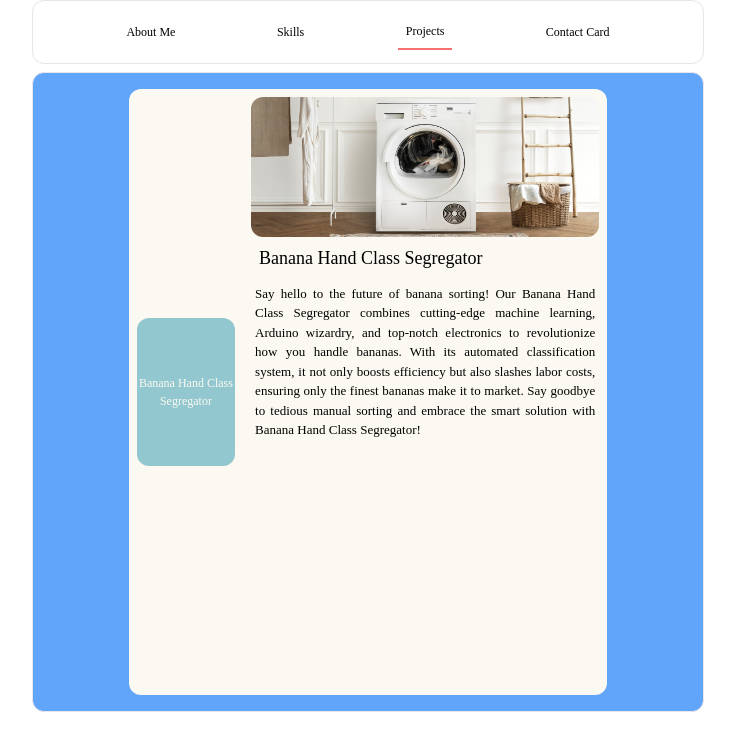
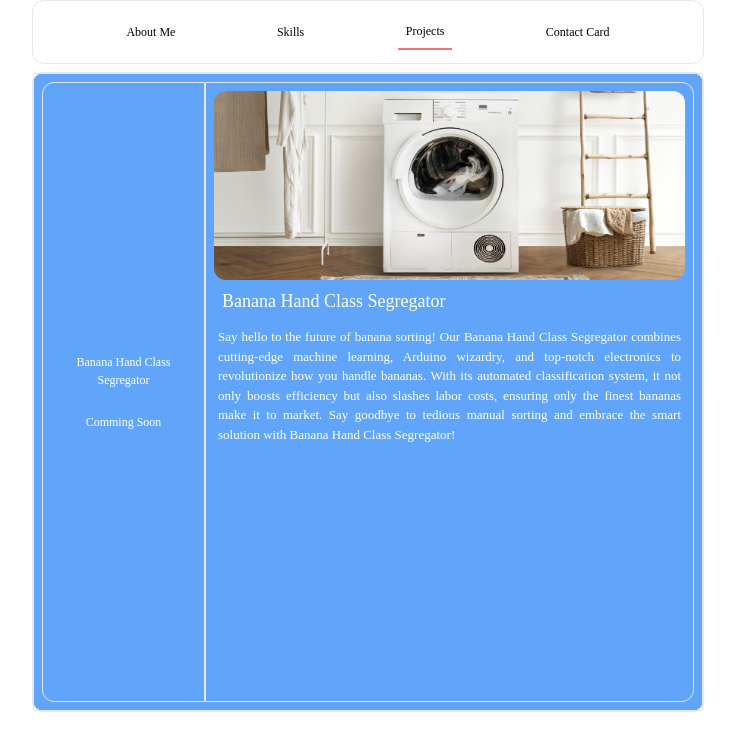
Before and after one commit to DanesYeun/portfolio, a React (Create React App) app: page / in a window 1280 px wide. Both pictures are taken after a click on the button "Projects". Shown: the top 750 px of the page, without its empty margins (272-1007 px from the left). Built offline with nearby package versions, Linux system fonts and the light colour scheme; a web font is replaced by a local one.

Commit message:
view(): projects view modifications

```diff
--- a/src/components/Content/Projects.jsx
+++ b/src/components/Content/Projects.jsx
@@ -9,7 +9,7 @@ const Projects = () => {
     const [activeTab, setActiveTab] = useState(0);
 
     const handleTabClick = (tab) => {
-        setActiveTab(activeTab === tab ? null : tab)
+        setActiveTab(activeTab === tab ? tab : tab)
     }
 
     const getCard = (activeTab) => {
@@ -21,31 +21,54 @@ const Projects = () => {
         }
     }
     return(
-        <div className="flex justify-center p-4 h-full">
-            <div className="w-full md:w-3/4 bg-white1 rounded-xl h-full flex flex-col md:flex-row">
+        <div className="w-full h-full border p-2">
+            <div className="flex h-full text-white">
 
                 {/* sidebar */}
-                <div className="h-1/2  md:h-full w-full md:w-1/4 flex justify-center items-center md:flex md:flex-col p-2">
-                    <button
-                        className={`rounded-xl hover:bg-blue2 w-full h-full md:h-1/4 ${activeTab === 0 ? 'bg-blue1 text-white1' : ''}`}
+                <div className="border w-1/4 rounded-l-xl p-2 flex flex-col justify-center space-y-2">
+                    <button className="p-2 hover:bg-blue-500 rounded-md"
                         onClick={() => handleTabClick(0)}
                     >
                         Banana Hand Class Segregator
                     </button>
-                    {/* <button
-                        className={`rounded-xl hover:bg-blue2 h-full w-full md:h-1/4 ${activeTab === 1 ? 'bg-blue1 text-white1' : ''}`}
-                        onClick={() => handleTabClick(1)}
+                    <button className="p-2 hover:bg-blue-500 rounded-md disabled"
+                        onClick={() => handleTabClick(null)}
                     >
-                        HRIS
-                    </button> */}
+                        Comming Soon
+                    </button>
                 </div>
 
-                {/* display panel */}
-                <div className="h-full w-full w-full md:w-4/5 p-2">
+                {/* mainview */}
+                <div className="border w-3/4 rounded-r-xl p-2">
                     {getCard(activeTab)}
                 </div>
             </div>
         </div>
+        // <div className="flex justify-center p-4 h-full">
+        //     <div className="w-full md:w-3/4 bg-white1 rounded-xl h-full flex flex-col md:flex-row">
+
+        //         {/* sidebar */}
+        //         <div className="h-1/2  md:h-full w-full md:w-1/4 flex justify-center items-center md:flex md:flex-col p-2">
+        //             <button
+        //                 className={`rounded-xl hover:bg-blue2 w-full h-full md:h-1/4 ${activeTab === 0 ? 'bg-blue1 text-white1' : ''}`}
+        //                 onClick={() => handleTabClick(0)}
+        //             >
+        //                 Banana Hand Class Segregator
+        //             </button>
+        //             {/* <button
+        //                 className={`rounded-xl hover:bg-blue2 h-full w-full md:h-1/4 ${activeTab === 1 ? 'bg-blue1 text-white1' : ''}`}
+        //                 onClick={() => handleTabClick(1)}
+        //             >
+        //                 HRIS
+        //             </button> */}
+        //         </div>
+
+        //         {/* display panel */}
+        //         <div className="h-full w-full w-full md:w-4/5 p-2">
+        //             {getCard(activeTab)}
+        //         </div>
+        //     </div>
+        // </div>
 
     );
 }
```
